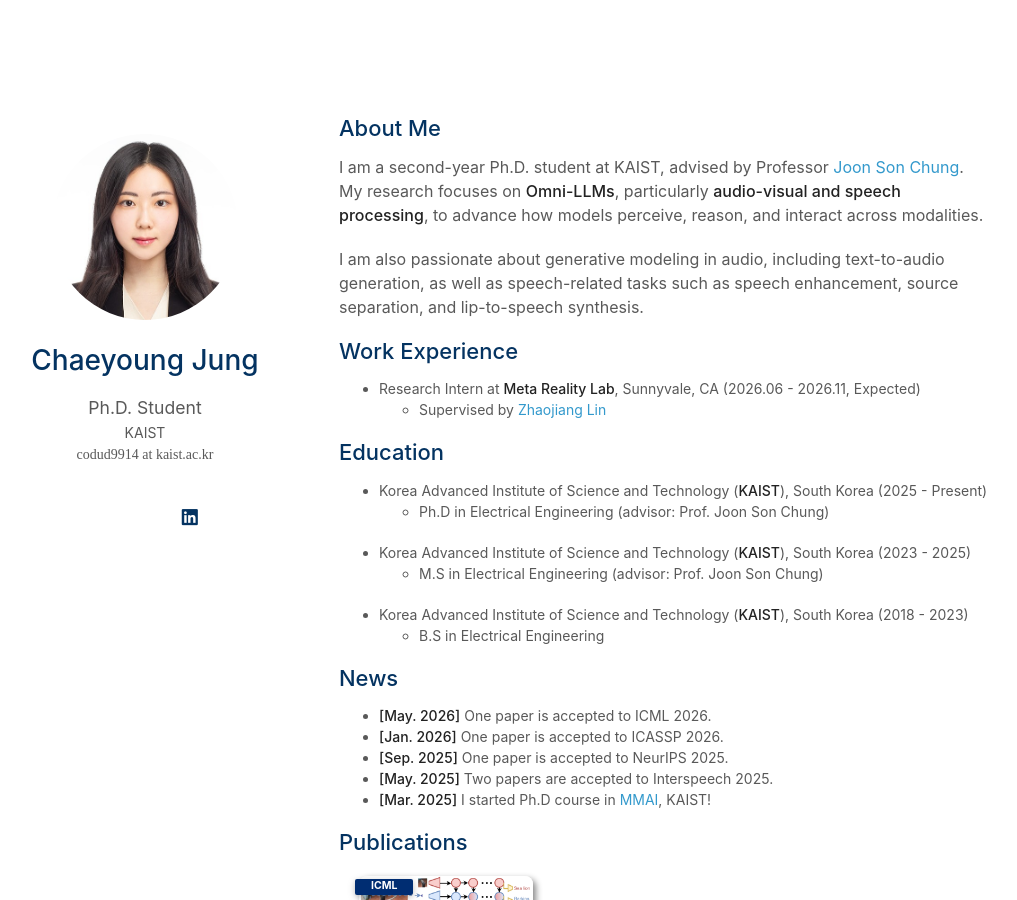
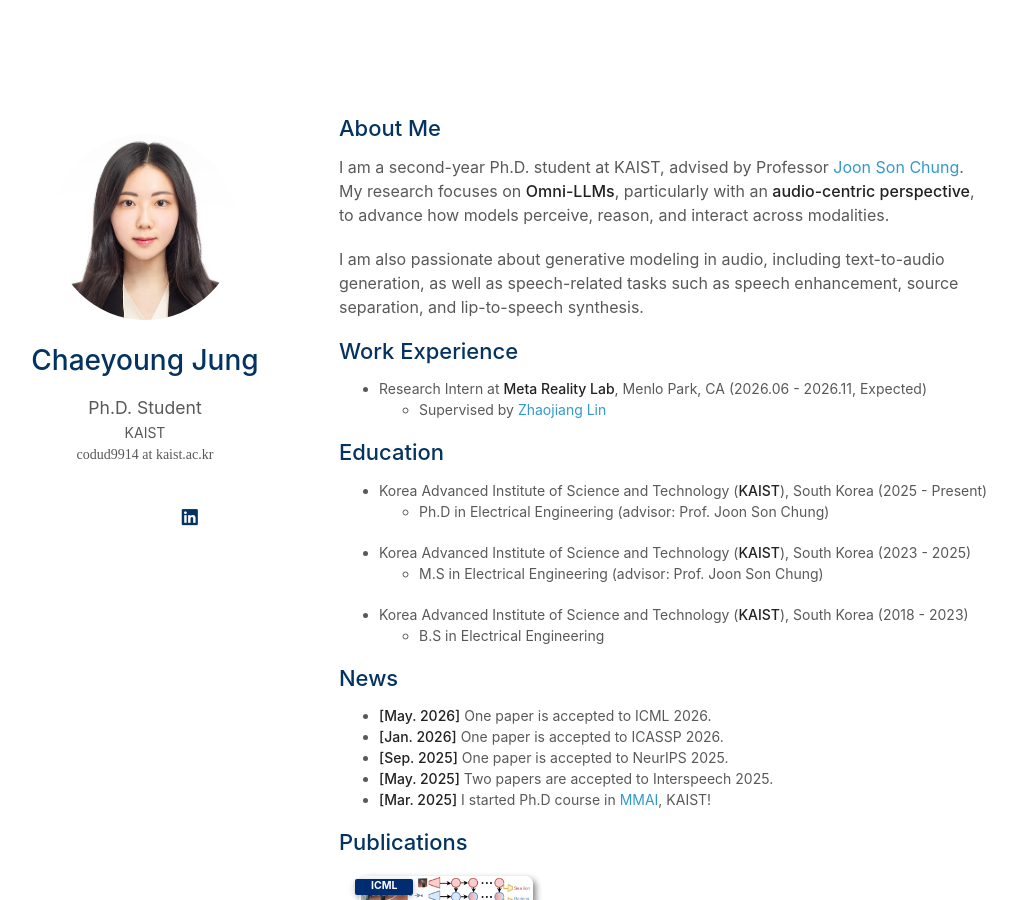
Before and after one commit to cyongong/cyongong.github.io, a Jekyll site: the page built from index.md, in a window 1280 px wide and 900 px high. Shown: the whole window, without its empty margins (131-1148 px from the left). Built offline with Jekyll 4.4.1, drawn with Linux system fonts in a browser that asks for light colours; a style sheet for code colours, icons or effects is not loaded; our own code applies the rules of GitHub Pages for plain Markdown files.

Commit message:
Update index.md

```diff
--- a/index.md
+++ b/index.md
@@ -7,7 +7,7 @@ layout: homepage
 <p style="font-size: 16px;">
 I am a second-year Ph.D. student at KAIST, advised by Professor
 <a href="https://mm.kaist.ac.kr/joon/">Joon Son Chung</a>.
-My research focuses on <strong>Omni-LLMs</strong>, particularly <strong>audio-visual and speech processing</strong>, to advance how models perceive, reason, and interact across modalities.
+My research focuses on <strong>Omni-LLMs</strong>, particularly with an <strong>audio-centric perspective</strong>, to advance how models perceive, reason, and interact across modalities.
 </p>
 
 <p style="font-size: 16px;">
@@ -15,7 +15,7 @@ I am also passionate about generative modeling in audio, including text-to-audio
 </p>
 
 ## Work Experience
-- Research Intern at **Meta Reality Lab**, Sunnyvale, CA (2026.06 - 2026.11, Expected)
+- Research Intern at **Meta Reality Lab**, Menlo Park, CA (2026.06 - 2026.11, Expected)
   - Supervised by <a href="https://scholar.google.com/citations?user=cPtgl3wAAAAJ&hl=en&oi=ao">Zhaojiang Lin</a>
 
 ## Education
```
